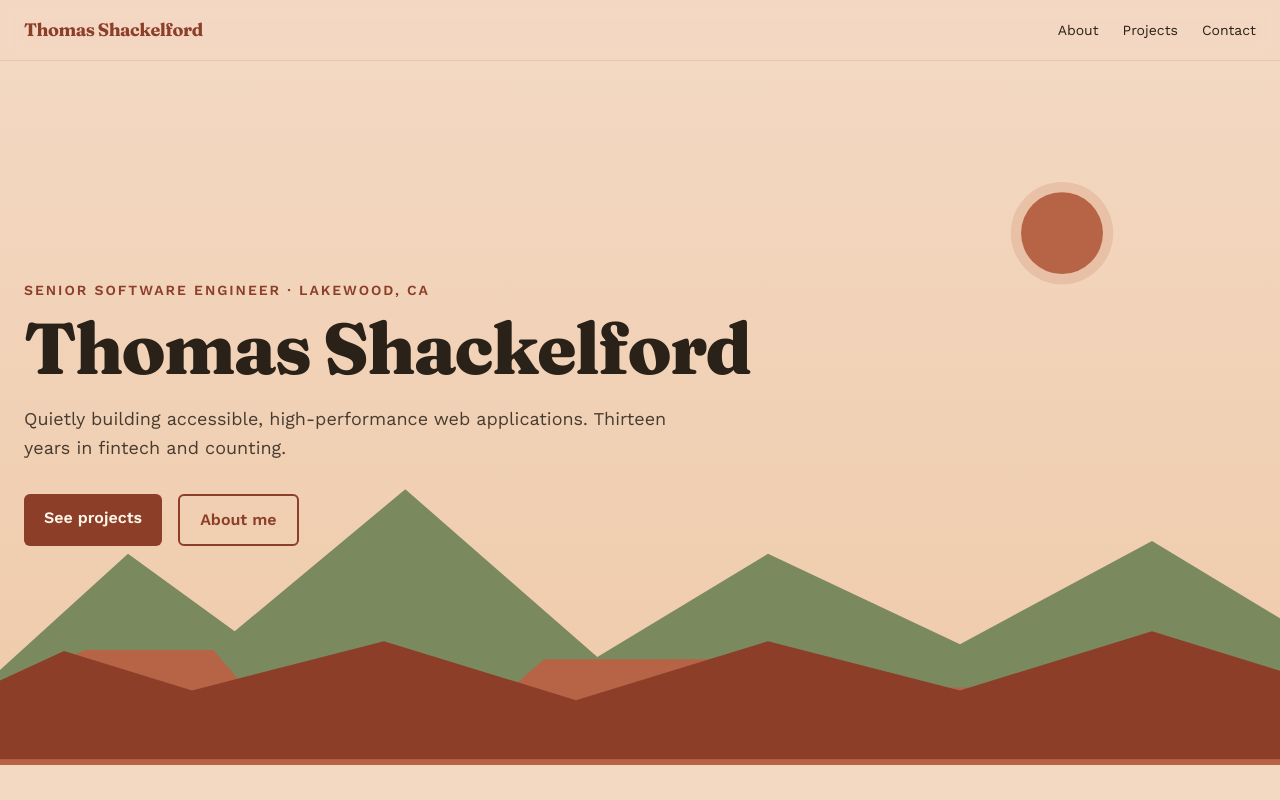
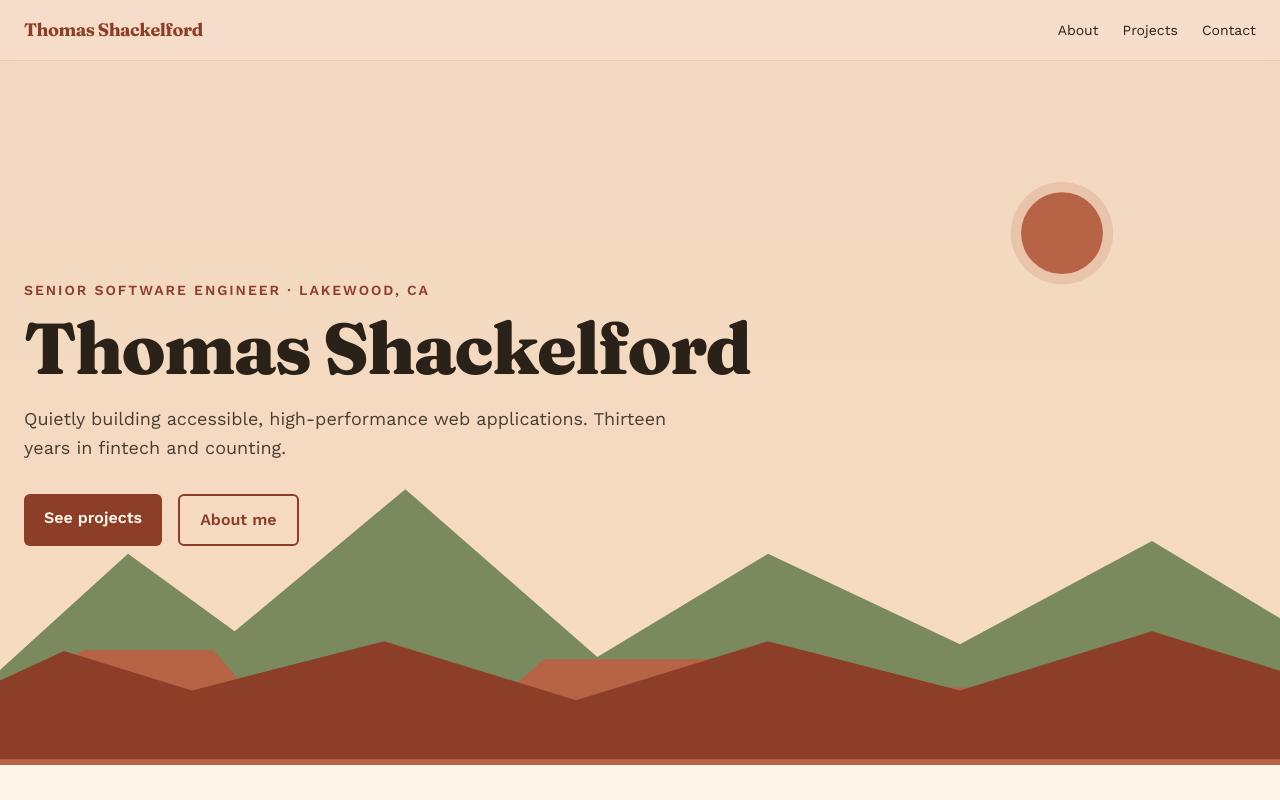
Before and after one commit to tshackelford/portfolio, a Next.js app: page / in a window 1280 px wide. Shown: the top 800 px of the page. Built offline with nearby package versions, Linux system fonts and the light colour scheme; no server answers.

Commit message:
Flip body background to bone, add smooth scroll

```diff
--- a/app/globals.css
+++ b/app/globals.css
@@ -18,8 +18,12 @@
   color-scheme: light;
 }
 
+html {
+  scroll-behavior: smooth;
+}
+
 html, body {
-  background: var(--color-sand);
+  background: var(--color-bone);
   color: var(--color-ink);
   font-family: var(--font-body), system-ui, sans-serif;
   -webkit-font-smoothing: antialiased;
```
